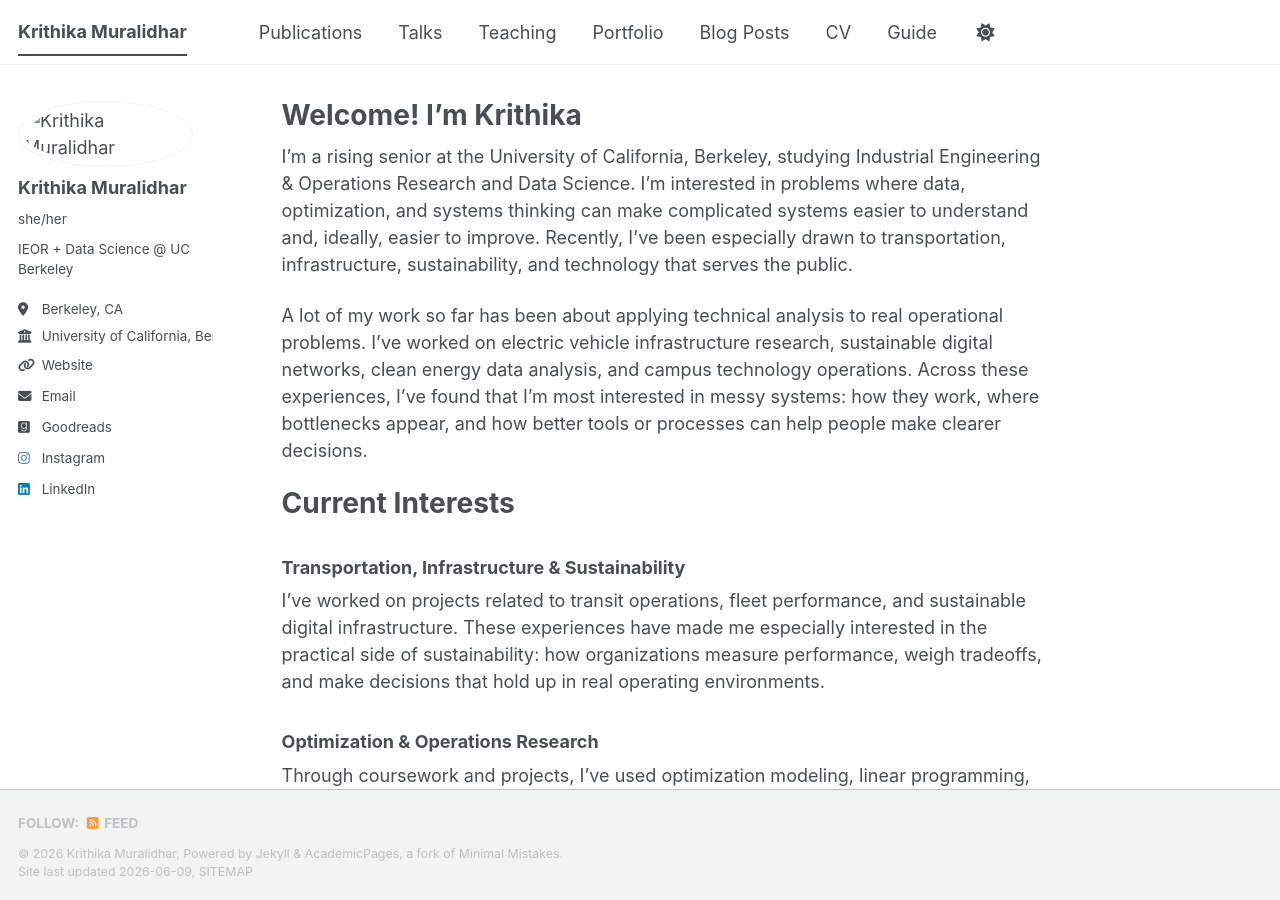
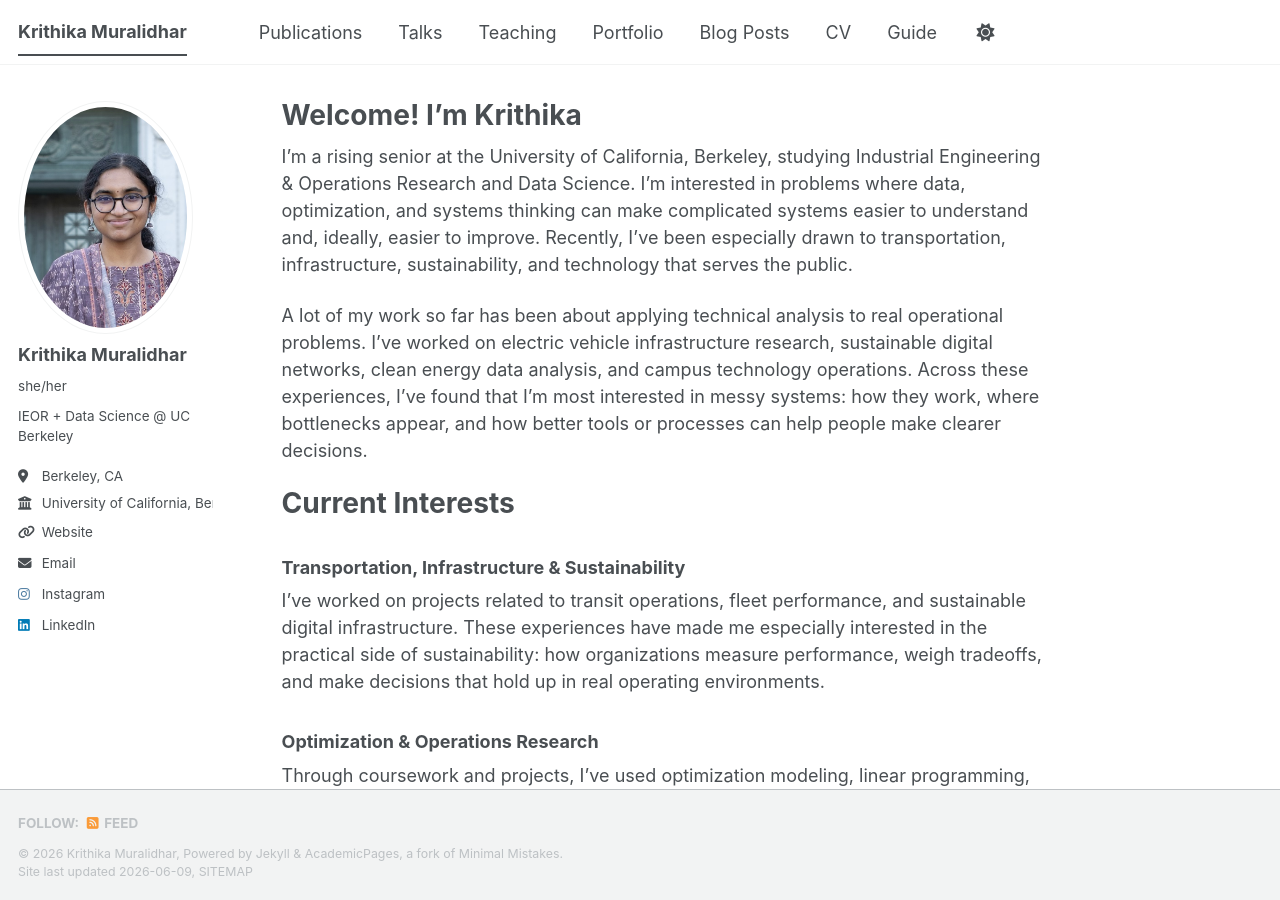
Before and after one commit to krithikam422/krithikam422.github.io, a Jekyll site: the page built from _pages/about.md, in a window 1280 px wide and 900 px high. Built offline with Jekyll 4.4.1, drawn with Linux system fonts in a browser that asks for light colours; a script bundle is joined from its source files by our own code; library files that are not in the unit come from our copies.

Commit message:
Update profile image

```diff
--- a/_config.yml
+++ b/_config.yml
@@ -23,7 +23,7 @@ repository               : "krithikam422/krithikam422.github.io"
 #               Additional customization can be done by editing /_includes/author-profile.html
 author:
   # Biographic information
-  avatar           : "/images/profilekm.png"
+  avatar           : "profilekm.png"
   name             : "Krithika Muralidhar"
   pronouns         : "she/her"
   bio              : "IEOR + Data Science @ UC Berkeley"
@@ -34,7 +34,7 @@ author:
 
   # Academic websites
   # academia         : # URL
-  # arxiv            : # URL - Update with the correct link to your profile
+  # arxiv            : # URL - Update with the correct libundle exec jekyll servenk to your profile
   # googlescholar    : "https://scholar.google.com/citations?user=PS_CX0AAAAAJ"
   # inspire-hep      : # URL
   # impactstory      : # URL
@@ -61,7 +61,7 @@ author:
   # facebook         : # Username
   # flickr           : # Username
   # foursquare       : # Username
-  goodreads        : 185577633-krithika
+  # goodreads        : 185577633-krithika
   # google_plus      : # Username
   # keybase          : # Username
   instagram        : kritical422
```
